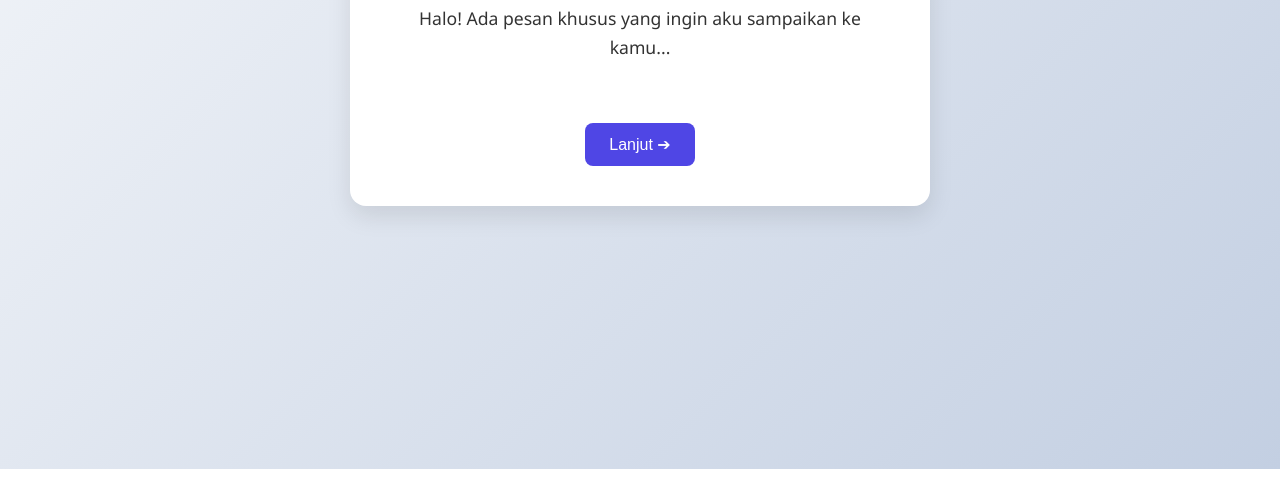
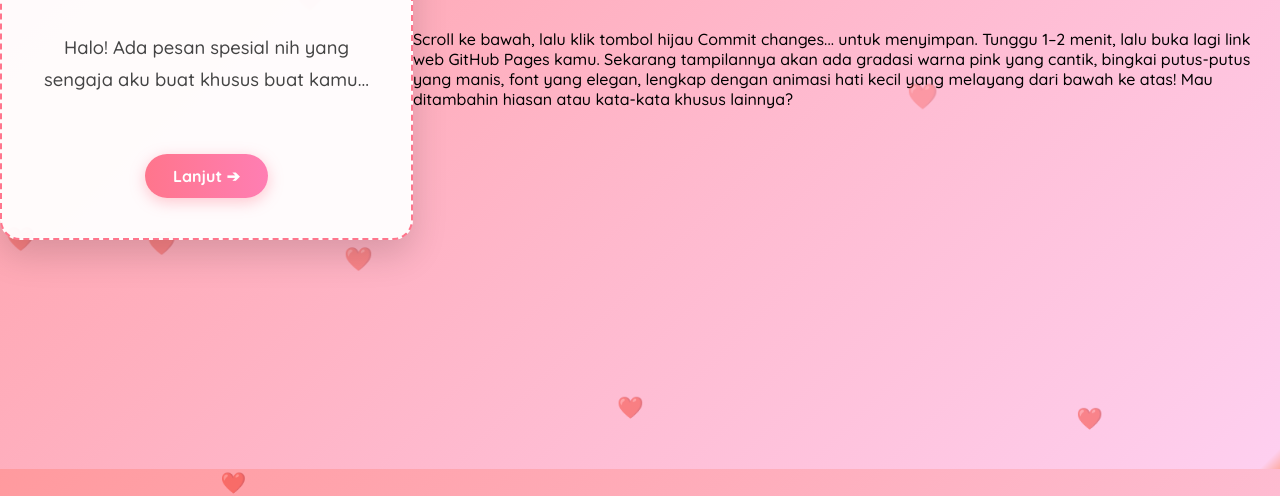
Before and after one commit to ikemuslimah60-ship-it/surat-untukmu, a plain HTML site: page index.html in a window 1280 px wide. Shown: the part 331-827 px from the top of the page. Before the commit the page ends 800 px from the top, so only its background shows below. Drawn offline with Linux system fonts and the light colour scheme.

Commit message:
Update index.html

```diff
--- a/index.html
+++ b/index.html
@@ -3,49 +3,94 @@
 <head>
     <meta charset="UTF-8">
     <meta name="viewport" content="width=device-width, initial-scale=1.0">
-    <title>Sebuah Surat Untukmu</title>
+    <title>Sebuah Surat Spesial Untukmu</title>
+    <!-- Menggunakan font Google yang estetik -->
+    <link href="https://fonts.googleapis.com/css2?family=Quicksand:wght@500;700&family=Dancing+Script:wght@700&display=swap" rel="stylesheet">
     <style>
         body {
-            font-family: 'Segoe UI', Tahoma, Geneva, Verdana, sans-serif;
-            background: linear-gradient(135deg, #f5f7fa 0%, #c3cfe2 100%);
+            font-family: 'Quicksand', sans-serif;
+            background: linear-gradient(135deg, #ff9a9e 0%, #fecfef 99%, #feada6 100%);
             margin: 0;
             padding: 0;
             display: flex;
             justify-content: center;
             align-items: center;
             height: 100vh;
+            overflow: hidden;
+            position: relative;
         }
+
+        /* Hiasan Hati Melayang di Latar Belakang */
+        .heart-bg {
+            position: absolute;
+            color: rgba(255, 255, 255, 0.6);
+            font-size: 20px;
+            animation: floatUp 4s linear infinite;
+            bottom: -10vh;
+        }
+
+        @keyframes floatUp {
+            0% {
+                transform: translateY(0) scale(1);
+                opacity: 1;
+            }
+            100% {
+                transform: translateY(-110vh) scale(1.5);
+                opacity: 0;
+            }
+        }
+
         .card {
-            background: white;
+            background: rgba(255, 255, 255, 0.95);
             padding: 40px;
-            border-radius: 16px;
-            box-shadow: 0 10px 25px rgba(0,0,0,0.1);
+            border-radius: 20px;
+            box-shadow: 0 15px 35px rgba(0,0,0,0.15);
             max-width: 500px;
-            width: 90%;
+            width: 85%;
             text-align: center;
+            border: 2px dashed #ff758c;
+            position: relative;
+            z-index: 10;
         }
+
+        .card h2 {
+            font-family: 'Dancing Script', cursive;
+            color: #ff477e;
+            font-size: 2.2rem;
+            margin-top: 0;
+            margin-bottom: 20px;
+        }
+
         .letter-content {
-            font-size: 1.1rem;
-            color: #333;
-            line-height: 1.6;
+            font-size: 1.15rem;
+            color: #444;
+            line-height: 1.7;
             min-height: 120px;
             margin-bottom: 30px;
             display: flex;
             align-items: center;
             justify-content: center;
         }
+
         button {
-            background-color: #4f46e5;
+            background: linear-gradient(to right, #ff758c, #ff7eb3);
             color: white;
             border: none;
-            padding: 12px 24px;
+            padding: 12px 28px;
             font-size: 1rem;
-            border-radius: 8px;
+            font-family: 'Quicksand', sans-serif;
+            font-weight: bold;
+            border-radius: 30px;
             cursor: pointer;
+            box-shadow: 0 4px 15px rgba(255, 117, 140, 0.4);
+            transition: all 0.2s ease;
         }
+
         button:hover {
-            background-color: #4338ca;
+            transform: translateY(-2px);
+            box-shadow: 0 6px 20px rgba(255, 117, 140, 0.6);
         }
+
         .hidden {
             display: none;
         }
@@ -53,18 +98,37 @@
 </head>
 <body>
 
+    <!-- Efek Hati Melayang Otomatis -->
+    <script>
+        function createHeart() {
+            const heart = document.createElement('div');
+            heart.classList.add('heart-bg');
+            heart.innerHTML = '❤️';
+            heart.style.left = Math.random() * 100 + 'vw';
+            heart.style.animationDuration = (Math.random() * 3 + 3) + 's';
+            document.body.appendChild(heart);
+
+            setTimeout(() => {
+                heart.remove();
+            }, 5000);
+        }
+        setInterval(createHeart, 400);
+    </script>
+
     <div class="card">
+        <h2>Untuk Kamu ✨</h2>
         <div id="content" class="letter-content"></div>
         <button id="nextBtn" onclick="nextStep()">Lanjut ➔</button>
     </div>
 
     <script>
-        // Ubah kalimat di bawah ini sesuai isi surat yang kamu inginkan
+        // ISI SURAT: Kamu bisa ubah kalimat di bawah ini sesuai selera!
         const steps = [
-            "Halo! Ada pesan khusus yang ingin aku sampaikan ke kamu...",
-            "Terima kasih ya sudah selalu ada dan mau mendengarkan.",
-            "Semoga harimu selalu menyenangkan dan penuh hal baik!",
-            "Tamat ❤️ Silakan tutup halaman ini ya."
+            "Halo! Ada pesan spesial nih yang sengaja aku buat khusus buat kamu...",
+            "Terima kasih ya sudah jadi orang yang selalu membawa warna baik di hari-hariku.",
+            "Semoga apa pun yang sedang kamu usahakan hari ini bisa berjalan lancar dan membuahkan hasil.",
+            "Ingat untuk selalu jaga kesehatan ya, jangan kecapean!",
+            "Tamat ❤️ Terima kasih sudah membaca sampai selesai!"
         ];
 
         let currentIndex = 0;
@@ -81,6 +145,8 @@
                 updateContent();
             } else {
                 nextBtn.classList.add("hidden");
+                // Tambahkan ucapan penutup manis saat surat habis
+                contentDiv.innerHTML = "Suratnya sudah habis! ✨<br>Semoga hariku dan harimu menyenangkan ya!";
             }
         }
 
@@ -89,3 +155,8 @@
 
 </body>
 </html>
+Scroll ke bawah, lalu klik tombol hijau Commit changes... untuk menyimpan.
+
+Tunggu 1–2 menit, lalu buka lagi link web GitHub Pages kamu. Sekarang tampilannya akan ada gradasi warna pink yang cantik, bingkai putus-putus yang manis, font yang elegan, lengkap dengan animasi hati kecil yang melayang dari bawah ke atas!
+
+Mau ditambahin hiasan atau kata-kata khusus lainnya?
```
